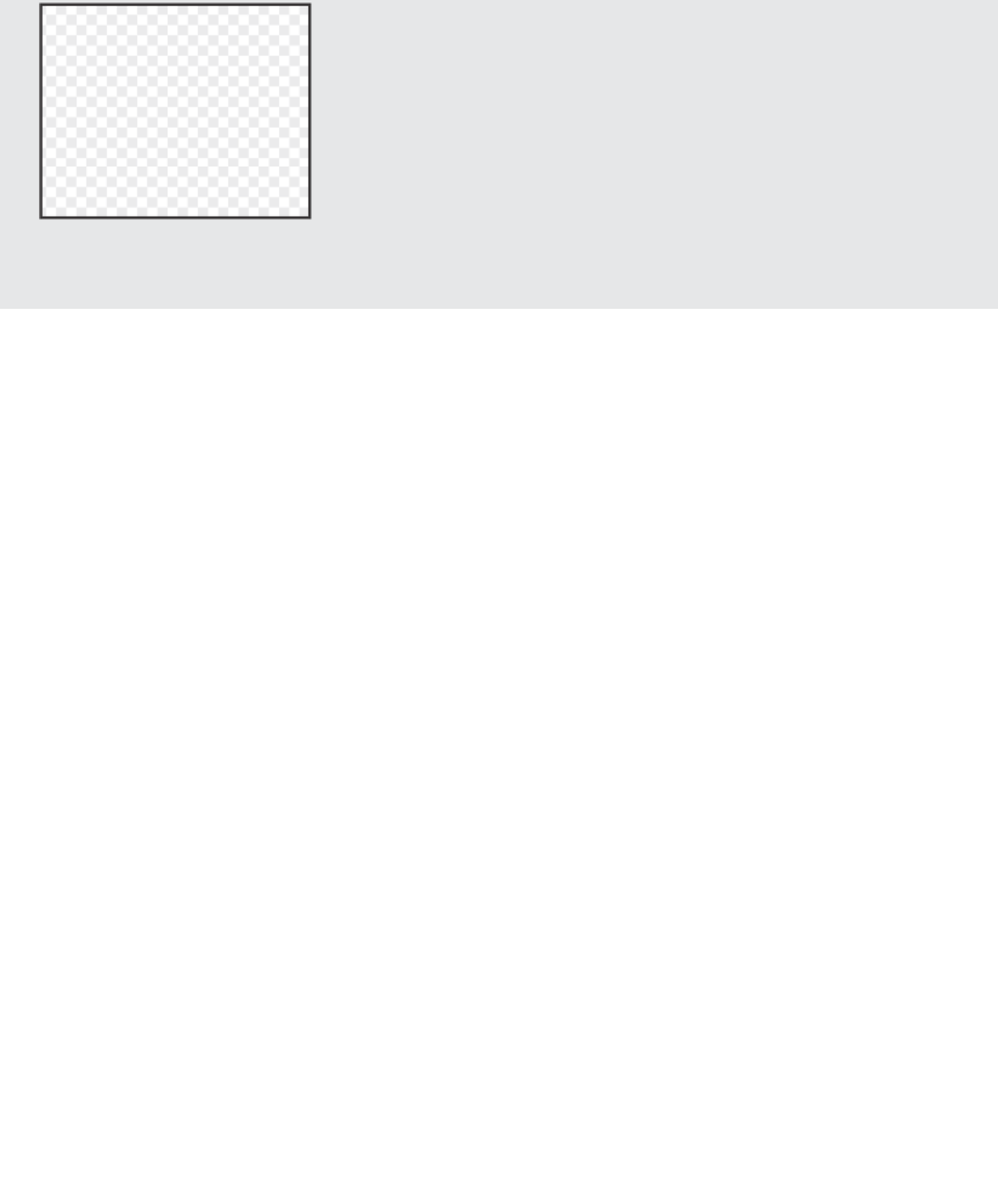
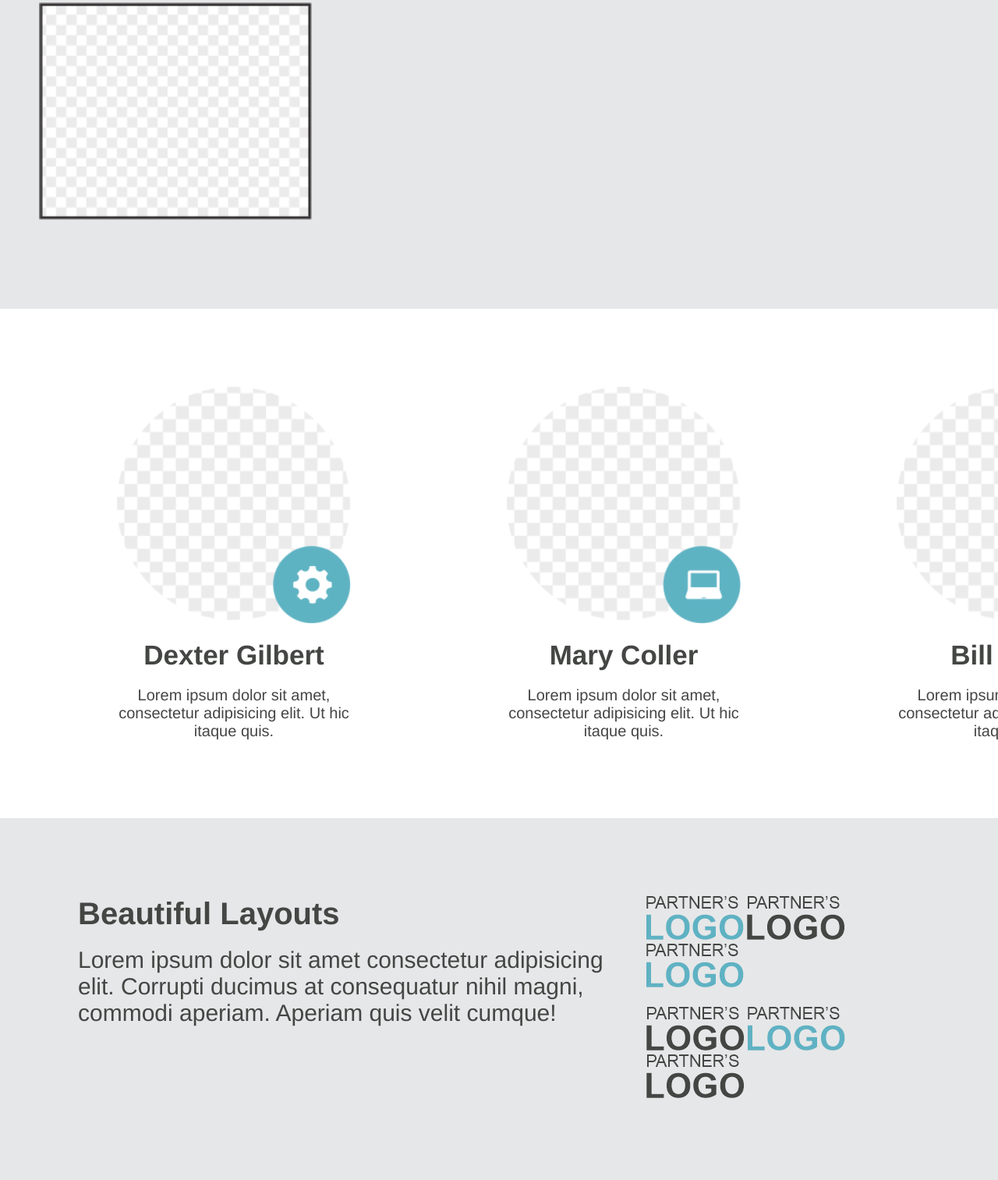
Before and after one commit to nikolasrailan/AtividadeWeb-6, a plain HTML site: page index.html in a window 1280 px wide. Shown: the part 2005-3518 px from the top of the page at 78% size. Before the commit the page ends 2401 px from the top, so only its background shows below. Drawn offline with Linux system fonts and the light colour scheme.

Commit message:
cards e secao beautiful

```diff
--- a/css/style.css
+++ b/css/style.css
@@ -7,7 +7,7 @@
     text-decoration: none;
     list-style: none;
     box-sizing: border-box;
-    font-family: 'Franklin Gothic Medium', 'Arial Narrow', Arial, sans-serif;
+    font-family: 'Franklin Gothic Medium', 'Arial Narrow', Arial, sans-serif
 }
 
 body{
@@ -155,4 +155,75 @@ header{
     margin-bottom: 60px;
 }
 
-/* commit teste */
+/* ------Cards Team------- */
+.cards-team {
+    display: flex;
+    flex-wrap: wrap;
+    justify-content: center;
+    gap: 200px;
+    padding: 100px;
+    text-align: center;
+}
+
+.card-team{
+    display: flex;
+    flex-direction: column;
+    width: 300px;
+    gap: 20px;
+    color: var(--cor-secundaria);
+}
+
+.card-team h2{
+    font-size: 35px;
+}
+
+.card-team p{
+    font-size: 20px;
+}
+
+.card-team-img img{
+    width: 300px;
+
+}
+
+.card-team-img{
+    position: relative;
+}
+
+
+.icone-card img{
+    position: absolute;
+    width: 100px;
+    right: 0;
+    bottom: 0;
+}
+
+/* -----Beaultiful ------- */
+.beautiful{
+    background: var(--cor-fundo);
+    display: flex;
+    justify-content: center;
+    padding: 100px;
+    color: var(--cor-secundaria);
+}
+
+.beautiful-conteudo{
+    display: flex;
+    flex-direction: column;
+    gap: 20px;
+}
+
+.beautiful-conteudo h1{
+    font-size: 40px;
+}
+
+.beautiful-conteudo p{
+    font-size: 30px;
+    max-width: 800px;
+}
+
+.beautiful-imgs{
+    display: flex;
+    flex-direction: column;
+    gap: 20px;
+}
--- a/index.html
+++ b/index.html
@@ -95,5 +95,74 @@
             </div>
         </div>
     </section>
+
+    <section class="container cards-team">
+        <div class="card-team">
+            <div class="card-team-img">
+                <img src="./img/sec3-img.png" alt="">
+
+                <div class="icone-card">
+                    <img src="./img/sec3-icone1.png" alt="">
+                </div>
+
+            </div>
+
+            <h2>Dexter Gilbert</h2>
+            <p>Lorem ipsum dolor sit amet, consectetur adipisicing elit. Ut hic itaque quis.</p>
+        </div>
+
+        <div class="card-team">
+            <div class="card-team-img">
+                <img src="./img/sec3-img.png" alt="">
+
+                <div class="icone-card">
+                    <img src="./img/sec3-icone2.png" alt="">
+                </div>
+            </div>
+
+            <h2>Mary Coller</h2>
+            <p>Lorem ipsum dolor sit amet, consectetur adipisicing elit. Ut hic itaque quis.</p>
+        </div>
+
+        <div class="card-team">
+            <div class="card-team-img">
+                <img src="./img/sec3-img.png" alt="">
+
+                <div class="icone-card">
+                    <img class="icone-card" src="./img/sec3-icone4.png" alt="">
+                </div>
+
+            </div>
+
+            <h2>Bill Smith</h2>
+            <p>Lorem ipsum dolor sit amet, consectetur adipisicing elit. Ut hic itaque quis.</p>
+        </div>
+    </section>
+
+    <section class="beautiful">
+        <div class="beautiful-conteudo">
+            <h1>Beautiful Layouts</h1>
+            <p>Lorem ipsum dolor sit amet consectetur adipisicing elit. Corrupti ducimus at consequatur nihil magni, commodi aperiam. Aperiam quis velit cumque!</p>
+        </div>
+
+        <div class="beautiful-imgs">
+            <div>
+                <img src="./img/sec5-logopartners.png" alt="">
+
+                <img src="./img/sec5-logopartners2.png" alt="">
+
+                <img src="./img/sec5-logopartners.png" alt="">
+            </div>
+
+            <div>
+                <img src="./img/sec5-logopartners2.png" alt="">
+
+                <img src="./img/sec5-logopartners.png" alt="">
+
+                <img src="./img/sec5-logopartners2.png" alt="">
+            </div>
+        </div>
+
+    </section>
 </body>
 </html>
```
